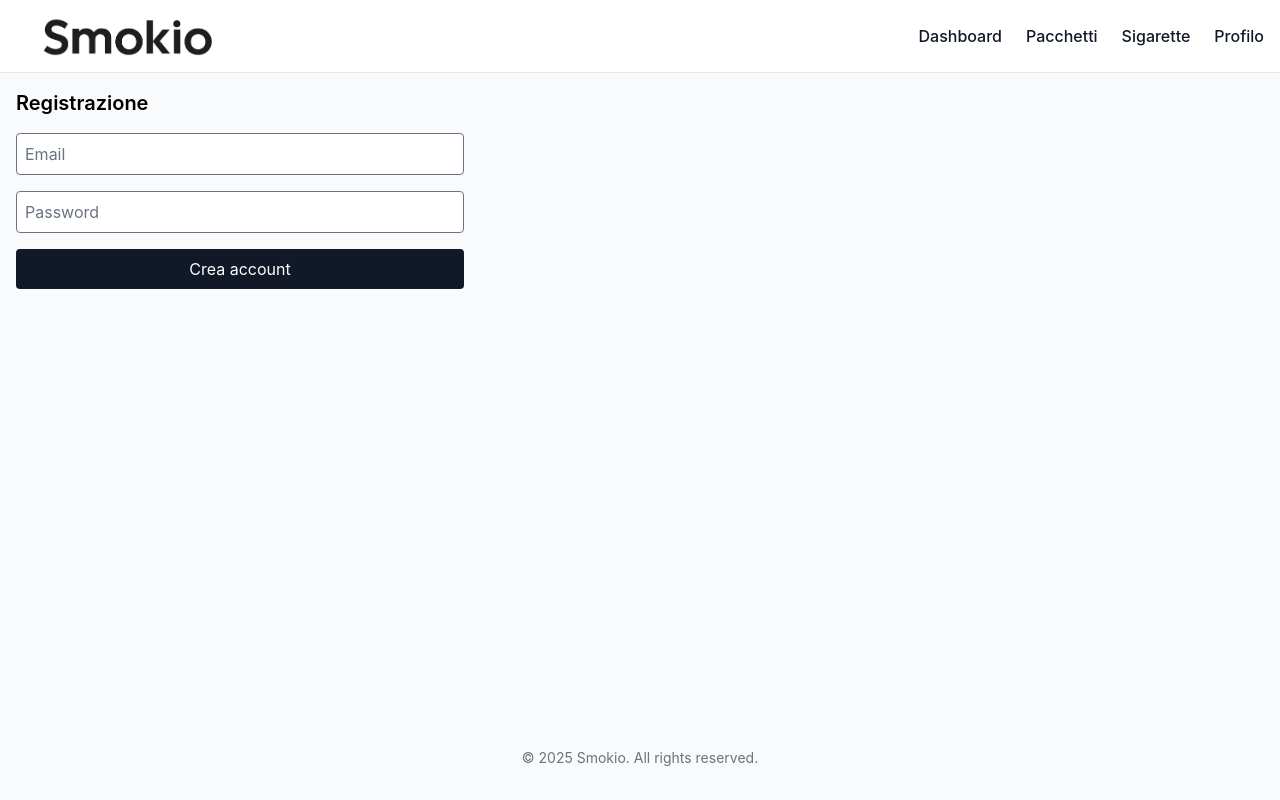
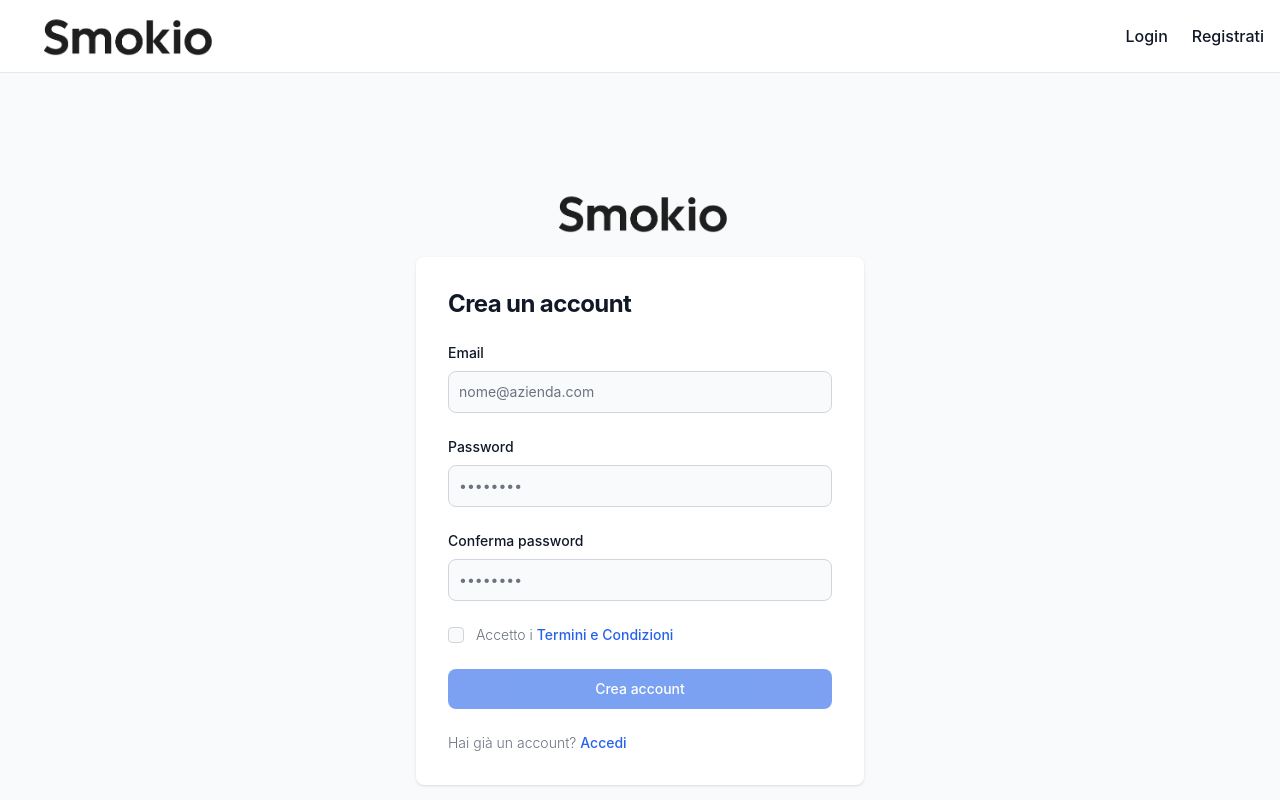
Before and after one commit to Lowell130/SmokeMeter, a Nuxt app in the folder frontend/: page /register in a window 1280 px wide. Shown: the top 800 px of the page. Built offline with nearby package versions, Linux system fonts and the light colour scheme.

Commit message:
some fix

```diff
--- a/frontend/app/components/AppHeader.vue
+++ b/frontend/app/components/AppHeader.vue
@@ -1,54 +1,118 @@
 <template>
   <nav class="bg-white border-b border-gray-200 dark:bg-gray-900">
     <div class="max-w-7xl mx-auto flex flex-wrap items-center justify-between p-4">
-      <NuxtLink to="/" class="flex items-center space-x-3 rtl:space-x-reverse">
-       <img src="~/assets/images/logo.png" class="h-10" alt="Logo" />
-
-        <!-- <img src="/frontend/app/assets/images/logo.png" class="h-8" alt="Logo" /> -->
-        <!-- <span class="self-center text-2xl font-semibold whitespace-nowrap dark:text-white">Smokio</span> -->
+      <!-- Brand -->
+      <NuxtLink to="/" class="flex items-center space-x-3 rtl:space-x-reverse" @click="closeOnMobile">
+        <img src="~/assets/images/logo.png" class="h-10" alt="Logo" />
       </NuxtLink>
 
+      <!-- Hamburger -->
       <button
-        data-collapse-toggle="navbar-default"
         type="button"
-        class="inline-flex items-center p-2 w-10 h-10 justify-center text-sm text-gray-500 rounded-lg md:hidden hover:bg-gray-100 focus:outline-none focus:ring-2 focus:ring-gray-200 dark:text-gray-400 dark:hover:bg-gray-700 dark:focus:ring-gray-600"
+        class="inline-flex items-center p-2 w-10 h-10 justify-center text-sm text-gray-600 rounded-lg md:hidden hover:bg-gray-100 focus:outline-none focus:ring-2 focus:ring-gray-200 dark:text-gray-300 dark:hover:bg-gray-800 dark:focus:ring-gray-700"
+        :aria-expanded="open ? 'true' : 'false'"
         aria-controls="navbar-default"
-        aria-expanded="false">
-        <span class="sr-only">Open main menu</span>
-        <svg class="w-5 h-5" aria-hidden="true" xmlns="http://www.w3.org/2000/svg" fill="none" viewBox="0 0 17 14">
+        @click="open = !open"
+      >
+        <span class="sr-only">Apri menù</span>
+        <svg class="w-5 h-5" aria-hidden="true" fill="none" viewBox="0 0 17 14">
           <path stroke="currentColor" stroke-linecap="round" stroke-linejoin="round" stroke-width="2"
             d="M1 1h15M1 7h15M1 13h15" />
         </svg>
       </button>
 
-      <div class="hidden w-full md:block md:w-auto" id="navbar-default">
+      <!-- Menu -->
+      <div
+        :class="['w-full md:block md:w-auto', open ? 'block' : 'hidden']"
+        id="navbar-default"
+      >
         <ul
-          class="font-medium flex flex-col p-4 md:p-0 mt-4 md:mt-0 border border-gray-100 rounded-lg bg-gray-50
-                 md:flex-row md:space-x-6 md:border-0 md:bg-white dark:bg-gray-800 md:dark:bg-gray-900 dark:border-gray-700">
+          class="font-medium flex flex-col p-4 md:p-0 mt-4 md:mt-0
+                 border border-gray-100 rounded-lg bg-gray-50
+                 md:flex-row md:space-x-6 md:border-0 md:bg-white
+                 dark:bg-gray-800 md:dark:bg-gray-900 dark:border-gray-700
+                 md:items-center"
+        >
+          <!-- Link protetti -->
+          <li v-if="isAuthed">
+            <NuxtLink to="/dashboard"
+              class="block py-2 px-3 rounded-sm md:p-0 text-gray-900 md:hover:text-blue-700 dark:text-white md:dark:hover:text-blue-500"
+              @click="closeOnMobile">
+              Dashboard
+            </NuxtLink>
+          </li>
+          <li v-if="isAuthed">
+            <NuxtLink to="/packs"
+              class="block py-2 px-3 rounded-sm md:p-0 text-gray-900 md:hover:text-blue-700 dark:text-white md:dark:hover:text-blue-500"
+              @click="closeOnMobile">
+              Pacchetti
+            </NuxtLink>
+          </li>
+          <li v-if="isAuthed">
+            <NuxtLink to="/smokes"
+              class="block py-2 px-3 rounded-sm md:p-0 text-gray-900 md:hover:text-blue-700 dark:text-white md:dark:hover:text-blue-500"
+              @click="closeOnMobile">
+              Sigarette
+            </NuxtLink>
+          </li>
+          <li v-if="isAuthed">
+            <NuxtLink to="/profile"
+              class="block py-2 px-3 rounded-sm md:p-0 text-gray-900 md:hover:text-blue-700 dark:text-white md:dark:hover:text-blue-500"
+              @click="closeOnMobile">
+              Profilo
+            </NuxtLink>
+          </li>
 
-          <li><NuxtLink to="/dashboard"
-            class="block py-2 px-3 rounded-sm md:p-0 text-gray-900 md:hover:text-blue-700 dark:text-white md:dark:hover:text-blue-500">
-            Dashboard
-          </NuxtLink></li>
+          <!-- Link pubblici -->
+          <li v-if="!isAuthed">
+            <NuxtLink to="/login"
+              class="block py-2 px-3 rounded-sm md:p-0 text-gray-900 md:hover:text-blue-700 dark:text-white md:dark:hover:text-blue-500"
+              @click="closeOnMobile">
+              Login
+            </NuxtLink>
+          </li>
+          <li v-if="!isAuthed">
+            <NuxtLink to="/register"
+              class="block py-2 px-3 rounded-sm md:p-0 text-gray-900 md:hover:text-blue-700 dark:text-white md:dark:hover:text-blue-500"
+              @click="closeOnMobile">
+              Registrati
+            </NuxtLink>
+          </li>
 
-          <li><NuxtLink to="/packs"
-            class="block py-2 px-3 rounded-sm md:p-0 text-gray-900 md:hover:text-blue-700 dark:text-white md:dark:hover:text-blue-500">
-            Pacchetti
-          </NuxtLink></li>
-
-          <li><NuxtLink to="/smokes"
-            class="block py-2 px-3 rounded-sm md:p-0 text-gray-900 md:hover:text-blue-700 dark:text-white md:dark:hover:text-blue-500">
-            Sigarette
-          </NuxtLink></li>
-
-          <li><NuxtLink to="/profile"
-            class="block py-2 px-3 rounded-sm md:p-0 text-gray-900 md:hover:text-blue-700 dark:text-white md:dark:hover:text-blue-500">
-            Profilo
-          </NuxtLink></li>
-
-
+          <!-- Logout -->
+          <li v-if="isAuthed" class="md:pl-2 flex items-center">
+            <button
+              @click="onLogout"
+              class="w-full md:w-auto px-3 py-2 text-xs font-medium text-center text-white bg-blue-700 rounded-lg hover:bg-blue-800 focus:ring-4 focus:outline-none focus:ring-blue-300 dark:bg-blue-600 dark:hover:bg-blue-700 dark:focus:ring-blue-800">
+              Logout
+            </button>
+          </li>
         </ul>
       </div>
     </div>
   </nav>
 </template>
+
+<script setup>
+const open = ref(false)
+
+const { user, token, logout, loadToken, fetchMe } = useAuth()
+const isAuthed = computed(() => !!token.value)
+
+onMounted(async () => {
+  loadToken()
+  if (token.value) {
+    try { await fetchMe() } catch {}
+  }
+})
+
+function closeOnMobile() {
+  if (process.client && window.innerWidth < 768) open.value = false
+}
+
+function onLogout() {
+  logout()
+  open.value = false
+  navigateTo('/login')
+}
+</script>
--- a/frontend/app/middleware/auth.global.js
+++ b/frontend/app/middleware/auth.global.js
@@ -1,14 +1,14 @@
 // middleware/AuthenticatorAssertionResponse.global.js
-
 export default defineNuxtRouteMiddleware((to) => {
-  const token = useState('token')         // nessun useAuth qui
+  const token = useState('token')
 
   if (process.client && !token.value) {
     const t = localStorage.getItem('token')
     if (t) token.value = t
   }
 
-  const protectedRoutes = ['/dashboard', '/profile']
+  // aggiunte /packs e /smokes
+  const protectedRoutes = ['/dashboard', '/profile', '/packs', '/smokes']
   if (protectedRoutes.includes(to.path) && !token.value) {
     return navigateTo('/login')
   }
--- /dev/null
+++ b/frontend/app/pages/forgot.vue
@@ -0,0 +1,5 @@
+<template>
+    <div>
+        forgot password
+    </div>
+</template>
--- a/frontend/app/pages/login.vue
+++ b/frontend/app/pages/login.vue
@@ -3,7 +3,7 @@
   <section class="bg-gray-50 dark:bg-gray-900">
     <div class="flex flex-col items-center justify-center px-6 py-8 mx-auto md:h-screen lg:py-0">
       <NuxtLink to="/" class="flex items-center mb-6 text-2xl font-semibold text-gray-900 dark:text-white">
-        <img :src="logo" class="h-10" alt="Smokio logo" />
+   <img src="~/assets/images/logo.png" class="h-10" alt="Logo" />
         <!-- Smokio -->
       </NuxtLink>
 
--- a/frontend/app/pages/register.vue
+++ b/frontend/app/pages/register.vue
@@ -1,18 +1,146 @@
 <template>
-  <form class="max-w-md space-y-4" @submit.prevent="onSubmit">
-    <h2 class="text-xl font-semibold">Registrazione</h2>
-    <input v-model="email" type="email" class="w-full border p-2 rounded" placeholder="Email" required>
-    <input v-model="password" type="password" class="w-full border p-2 rounded" placeholder="Password" required>
-    <button class="w-full bg-gray-900 text-white p-2 rounded">Crea account</button>
-  </form>
+  <section class="bg-gray-50 dark:bg-gray-900">
+    <div class="flex flex-col items-center justify-center px-6 py-8 mx-auto md:h-screen lg:py-0">
+     <NuxtLink to="/" class="flex items-center mb-6 text-2xl font-semibold text-gray-900 dark:text-white">
+         <img src="~/assets/images/logo.png" class="h-10" alt="Logo" />
+        <!-- Smokio -->
+      </NuxtLink>
+
+      <div class="w-full bg-white rounded-lg shadow dark:border md:mt-0 sm:max-w-md xl:p-0 dark:bg-gray-800 dark:border-gray-700">
+        <div class="p-6 space-y-4 md:space-y-6 sm:p-8">
+          <h1 class="text-xl font-bold leading-tight tracking-tight text-gray-900 md:text-2xl dark:text-white">
+            Crea un account
+          </h1>
+
+          <form class="space-y-4 md:space-y-6" @submit.prevent="onSubmit">
+            <div>
+              <label for="email" class="block mb-2 text-sm font-medium text-gray-900 dark:text-white">Email</label>
+              <input
+                v-model="email"
+                type="email"
+                name="email"
+                id="email"
+                autocomplete="email"
+                class="bg-gray-50 border border-gray-300 text-gray-900 text-sm rounded-lg
+                       focus:ring-blue-600 focus:border-blue-600 block w-full p-2.5
+                       dark:bg-gray-700 dark:border-gray-600 dark:placeholder-gray-400 dark:text-white
+                       dark:focus:ring-blue-500 dark:focus:border-blue-500"
+                placeholder="nome@azienda.com"
+                required
+              >
+            </div>
+
+            <div>
+              <label for="password" class="block mb-2 text-sm font-medium text-gray-900 dark:text-white">Password</label>
+              <input
+                v-model="password"
+                type="password"
+                name="password"
+                id="password"
+                autocomplete="new-password"
+                placeholder="••••••••"
+                class="bg-gray-50 border border-gray-300 text-gray-900 text-sm rounded-lg
+                       focus:ring-blue-600 focus:border-blue-600 block w-full p-2.5
+                       dark:bg-gray-700 dark:border-gray-600 dark:placeholder-gray-400 dark:text-white
+                       dark:focus:ring-blue-500 dark:focus:border-blue-500"
+                required
+                minlength="6"
+              >
+            </div>
+
+            <div>
+              <label for="confirm-password" class="block mb-2 text-sm font-medium text-gray-900 dark:text-white">Conferma password</label>
+              <input
+                v-model="confirmPassword"
+                type="password"
+                name="confirm-password"
+                id="confirm-password"
+                placeholder="••••••••"
+                class="bg-gray-50 border border-gray-300 text-gray-900 text-sm rounded-lg
+                       focus:ring-blue-600 focus:border-blue-600 block w-full p-2.5
+                       dark:bg-gray-700 dark:border-gray-600 dark:placeholder-gray-400 dark:text-white
+                       dark:focus:ring-blue-500 dark:focus:border-blue-500"
+                required
+                minlength="6"
+              >
+            </div>
+
+            <div class="flex items-start">
+              <div class="flex items-center h-5">
+                <input
+                  id="terms"
+                  type="checkbox"
+                  v-model="termsAccepted"
+                  class="w-4 h-4 border border-gray-300 rounded bg-gray-50 focus:ring-3 focus:ring-blue-300
+                         dark:bg-gray-700 dark:border-gray-600 dark:focus:ring-blue-600 dark:ring-offset-gray-800"
+                  required
+                >
+              </div>
+              <div class="ml-3 text-sm">
+                <label for="terms" class="font-light text-gray-500 dark:text-gray-300">
+                  Accetto i <a class="font-medium text-blue-600 hover:underline dark:text-blue-500" href="#">Termini e Condizioni</a>
+                </label>
+              </div>
+            </div>
+
+            <!-- error/success messages -->
+            <p v-if="error" class="text-sm text-red-600">{{ error }}</p>
+
+            <button
+              type="submit"
+              :disabled="submitting || !canSubmit"
+              class="w-full text-white bg-blue-600 hover:bg-blue-700 focus:ring-4 focus:outline-none focus:ring-blue-300
+                     font-medium rounded-lg text-sm px-5 py-2.5 text-center
+                     disabled:opacity-60 disabled:cursor-not-allowed
+                     dark:bg-blue-600 dark:hover:bg-blue-700 dark:focus:ring-blue-800"
+            >
+              <span v-if="!submitting">Crea account</span>
+              <span v-else>Creazione in corso…</span>
+            </button>
+
+            <p class="text-sm font-light text-gray-500 dark:text-gray-400">
+              Hai già un account?
+              <NuxtLink to="/login" class="font-medium text-blue-600 hover:underline dark:text-blue-500">Accedi</NuxtLink>
+            </p>
+          </form>
+        </div>
+      </div>
+    </div>
+  </section>
 </template>
 
 <script setup>
 const email = ref('')
 const password = ref('')
+const confirmPassword = ref('')
+const termsAccepted = ref(false)
+const submitting = ref(false)
+const error = ref('')
+
 const { register } = useAuth()
+
+const canSubmit = computed(() =>
+  !!email.value &&
+  !!password.value &&
+  password.value.length >= 6 &&
+  confirmPassword.value === password.value &&
+  termsAccepted.value
+)
+
 const onSubmit = async () => {
-  await register(email.value, password.value)
-  navigateTo('/dashboard')
+  error.value = ''
+  if (!canSubmit.value) {
+    error.value = 'Controlla i campi: password almeno 6 caratteri e conferma corretta.'
+    return
+  }
+  try {
+    submitting.value = true
+    await register(email.value, password.value)
+    navigateTo('/dashboard')
+  } catch (e) {
+    error.value = e?.data?.detail || e?.message || 'Registrazione non riuscita.'
+  } finally {
+    submitting.value = false
+  }
 }
 </script>
```
Also changed, not shown: frontend/app/pages/dashboard.vue (+22 -11 lines).
